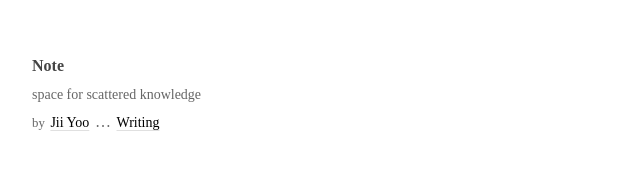
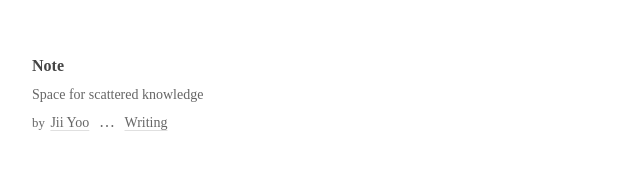
Before and after one commit to tadanoyu/evergreen-blog, an Astro site: page /note in a window 1280 px wide. Shown: the part 132-313 px from the top of the page, 308-948 px from the left. Built offline with nearby package versions, Linux system fonts and the light colour scheme; Astro itself is replaced by a stand-in of ours; some packages are replaced by stand-ins of ours.

Commit message:
color ui

```diff
--- a/src/i18n/ui.ts
+++ b/src/i18n/ui.ts
@@ -12,11 +12,11 @@ export const languages = {
       'home.quote': '기록하기를 좋아하는 인간에게 축복을.',
       'home.menu1': {
         'title':'Writing',
-        'exp': 'space for thoughts and imagination'
+        'exp': 'Space for thoughts and imagination'
       },
       'home.menu2': {
         'title':'Note',
-        'exp': 'space for scattered knowledge'
+        'exp': 'Space for scattered knowledge'
       },
       'home.lang': 'あ'
     },
--- a/src/pages/note/index.astro
+++ b/src/pages/note/index.astro
@@ -79,6 +79,7 @@ const posts = (await getCollection('note')).sort((a, b) => {
 				align-items: center;
 
 				a {
+					color: inherit;
 					font-size: var(--sm);
 				}
 
@@ -88,7 +89,7 @@ const posts = (await getCollection('note')).sort((a, b) => {
 			}
 
 			.separator {
-				margin: 0 0.25rem;
+				margin: 0 0.5rem;
 			}
 
 			.category {
--- a/src/pages/writing/index.astro
+++ b/src/pages/writing/index.astro
@@ -81,6 +81,7 @@ const posts = (await getCollection('writing')).sort((a, b) => {
 				align-items: center;
 
 				a {
+					color: inherit;
 					font-size: var(--sm);
 				}
 
@@ -90,7 +91,7 @@ const posts = (await getCollection('writing')).sort((a, b) => {
 			}
 
 			.separator {
-				margin: 0 0.25rem;
+				margin: 0 0.5rem;
 			}
 
 			.category {
```
